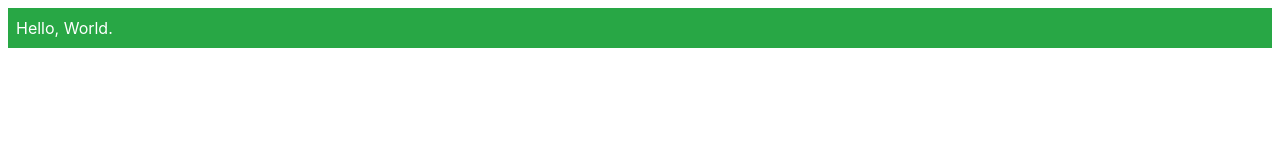
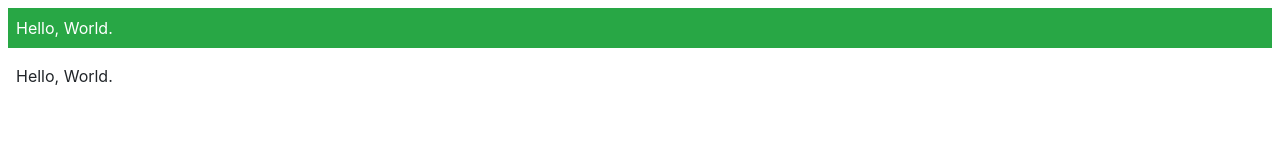
Before and after one commit to rene-copaga/example, an Angular app: page / in a window 1280 px wide. Shown: the top 160 px of the page. Built offline with nearby package versions, Linux system fonts and the light colour scheme.

Commit message:
Understanding the Brackets

```diff
--- a/src/app/template.html
+++ b/src/app/template.html
@@ -1,3 +1,6 @@
 <div [ngClass]="'text-white m-2 p-2 ' + getClasses()">
     Hello, World.
 </div>
+<div ngClass="'text-white m-2 p-2 ' + getClasses()">
+    Hello, World.
+</div>
```
